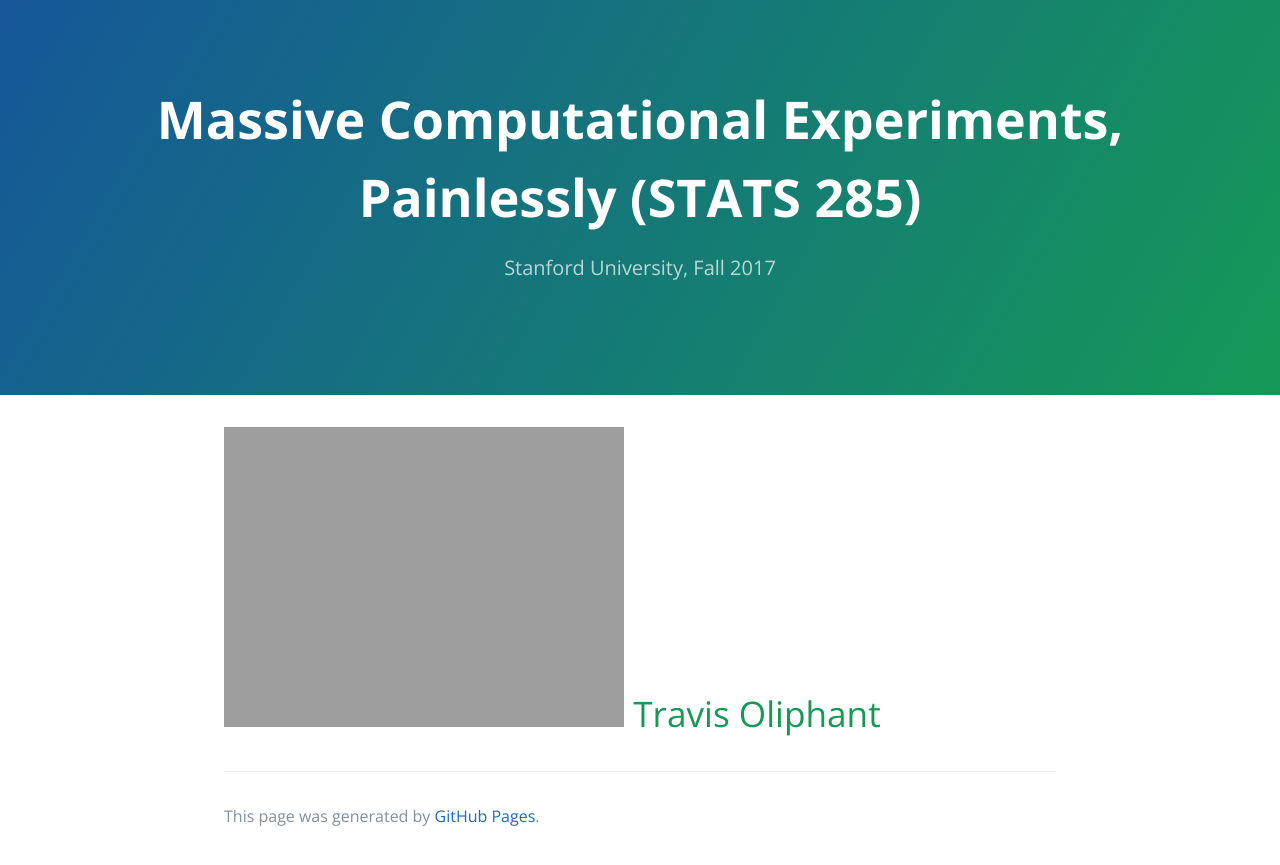
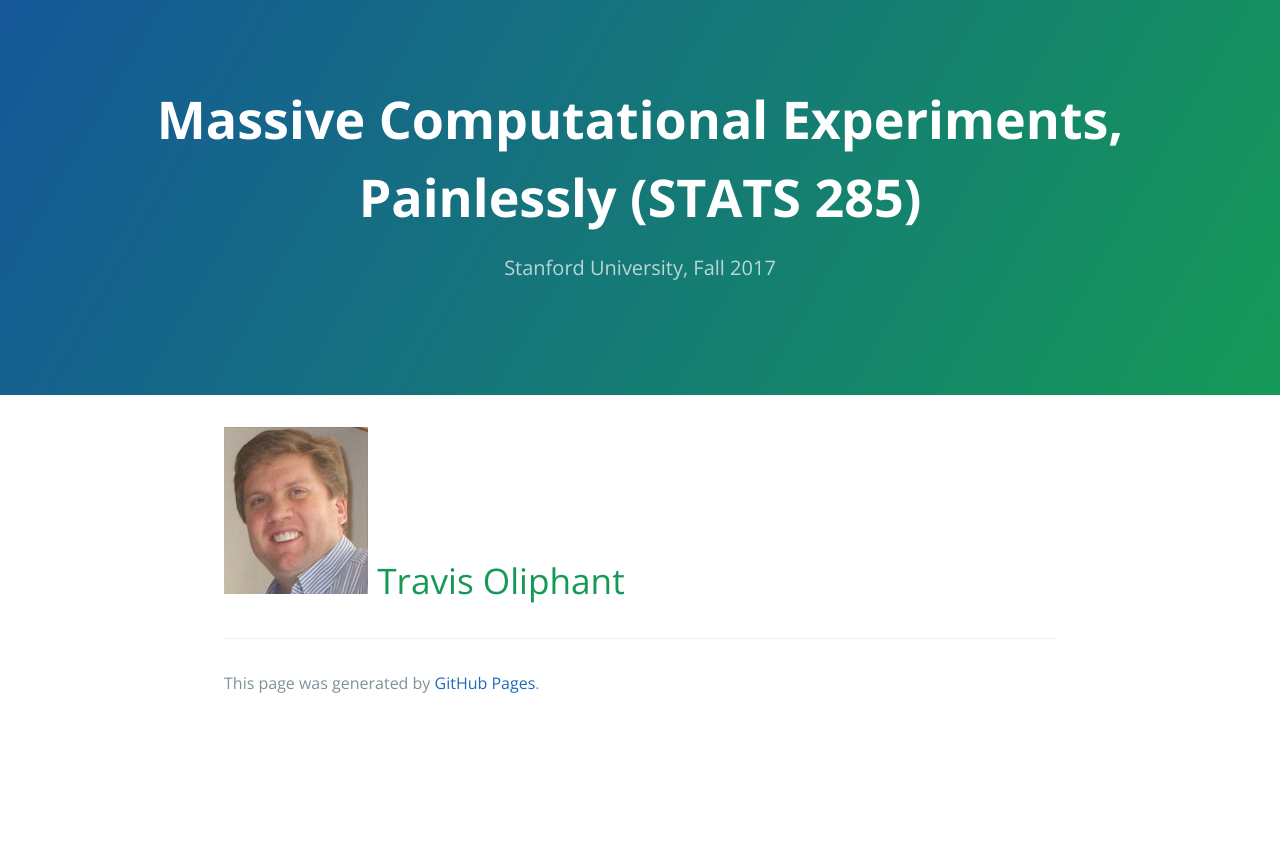
Before and after one commit to stats285/stats285.github.io, a Jekyll site: the page built from travis_lecture.md, in a window 1280 px wide. Shown: the top 865 px of the page. Built offline with Jekyll 4.4.1, drawn with Linux system fonts in a browser that asks for light colours; our own code applies the rules of GitHub Pages for plain Markdown files; the repository's description, which GitHub fills in, is left out.

Commit message:
changed image size

```diff
--- a/travis_lecture.md
+++ b/travis_lecture.md
@@ -1 +1 @@
-# ![Travis Oliphant](/assets/img/travis_oliphant.jpg =150x) Travis Oliphant
+# ![Travis Oliphant](/assets/img/travis_oliphant.jpg) Travis Oliphant
```
